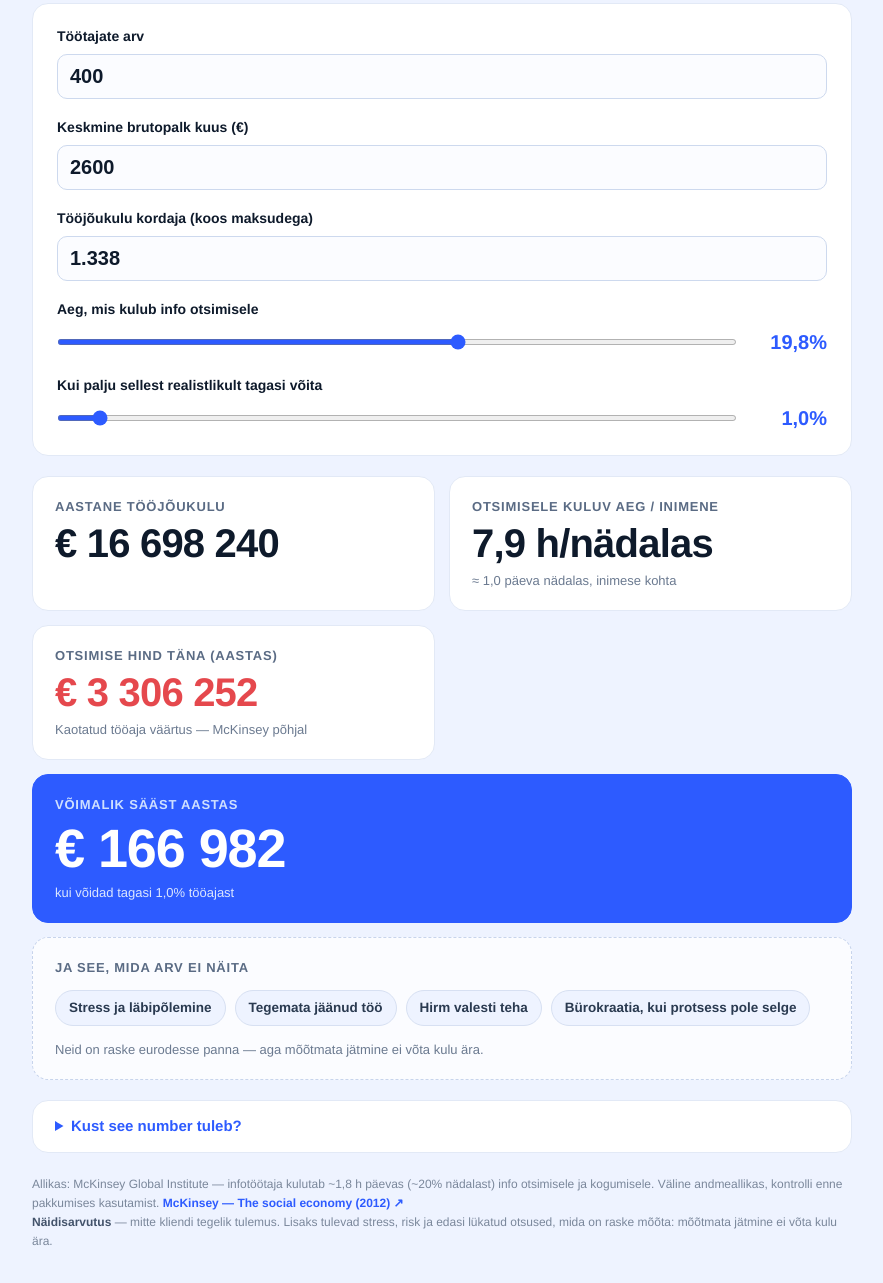
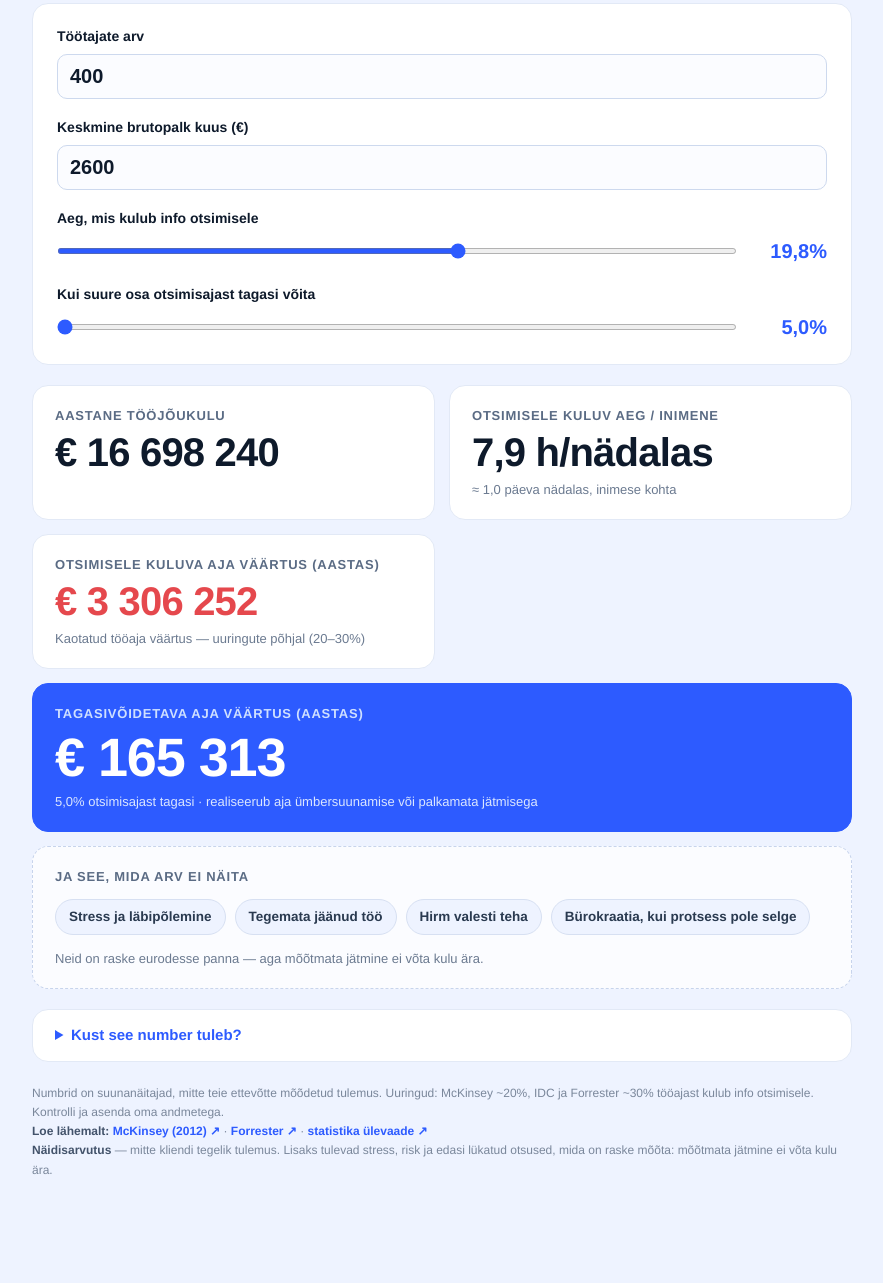
Before and after one commit to eivaWW/lost-time-calculator, a plain HTML site: page index.html in a window 1280 px wide. Shown: the part 191-1474 px from the top of the page, without its empty margins (198-1081 px from the left). After the commit the page ends 1411 px from the top, so only its background shows below. Drawn offline with Linux system fonts and the light colour scheme.

Commit message:
Add files via upload

```diff
--- a/index.html
+++ b/index.html
@@ -55,8 +55,8 @@
       <div class="brand">Webware</div>
       <h1 data-et="Mida kaotatud aeg maksab?" data-en="What does lost time cost?">Mida kaotatud aeg maksab?</h1>
       <p class="lede"
-         data-et="McKinsey andmetel kulub keskmisel infotöötajal ~20% tööajast (ligi üks päev nädalas) info otsimisele ja kogumisele. Pane sisse oma numbrid ja vaata, mida see maksab — ja mida tähendaks kas või väikese osa tagasivõitmine."
-         data-en="McKinsey finds the average information worker spends ~20% of the week (nearly one day) searching for and gathering information. Put in your own numbers to see what that costs — and what recovering even a small share is worth.">
+         data-et="Uuringute põhjal kulub infotöötajal 20–30% tööajast (kuni päev nädalas) info otsimisele ja kogumisele. Pane sisse oma numbrid ja vaata, mida see maksab — ja mida tähendaks kas või väikese osa tagasivõitmine."
+         data-en="Research puts the time an information worker spends searching for and gathering information at 20–30% of the week (up to a day). Put in your own numbers to see what that costs — and what reclaiming even a small share is worth.">
       </p>
     </div>
     <div class="lang">
@@ -71,18 +71,14 @@
       <input type="number" id="emp" value="400" min="1" step="1">
     </div>
     <div class="field">
-      <label data-et="Keskmine brutopalk kuus (€)" data-en="Average gross monthly salary (€)">Keskmine brutopalk kuus (€)</label>
+      <label data-et="Keskmine brutopalk kuus (€)" data-en="Average gross monthly salary (€)">Keskmine brutopalk kuus (€)
+        <span class="hint" data-et="Tööandja maksud (~34%, Eesti) liidetakse automaatselt." data-en="Employer taxes (~34%, Estonia) are added automatically.">+ tööandja maksud (~34%)</span>
+      </label>
       <input type="number" id="gross" value="2600" min="0" step="50">
     </div>
     <div class="field">
-      <label data-et="Tööjõukulu kordaja (koos maksudega)" data-en="Employer-cost multiplier (incl. taxes)">Tööjõukulu kordaja (koos maksudega)
-        <span class="hint" data-et="Eestis ~1,34 (sotsiaalmaks + töötuskindlustus)" data-en="Estonia ~1.34 (social tax + unemployment insurance)">Eestis ~1,34</span>
-      </label>
-      <input type="number" id="mult" value="1.338" min="1" step="0.001">
-    </div>
-    <div class="field">
       <label data-et="Aeg, mis kulub info otsimisele" data-en="Time spent searching for information">Aeg, mis kulub info otsimisele
-        <span class="hint" data-et="McKinsey lähtekoht: ~20% tööajast" data-en="McKinsey baseline: ~20% of the workweek">McKinsey: ~20%</span>
+        <span class="hint" data-et="Uuringud: McKinsey ~20%, IDC/Forrester ~30%" data-en="Research: McKinsey ~20%, IDC/Forrester ~30%">~20–30%</span>
       </label>
       <div class="rangewrap">
         <input type="range" id="search" value="19.8" min="5" max="30" step="0.2">
@@ -90,12 +86,12 @@
       </div>
     </div>
     <div class="field">
-      <label data-et="Kui palju sellest realistlikult tagasi võita" data-en="How much of it you could realistically recover">Kui palju sellest realistlikult tagasi võita
-        <span class="hint" data-et="Konservatiivne hinnang — Webware aitab selle tagasi tuua" data-en="Conservative estimate — Webware helps you win it back">konservatiivne</span>
+      <label data-et="Kui suure osa otsimisajast tagasi võita" data-en="How much of the lost search time you win back">Kui suure osa otsimisajast tagasi võita
+        <span class="hint" data-et="Konservatiivne — tõesta pilootprojektiga" data-en="Conservative — prove it with a pilot">konservatiivne</span>
       </label>
       <div class="rangewrap">
-        <input type="range" id="recover" value="1" min="0.5" max="10" step="0.5">
-        <span class="rangeval" id="recoverVal">1,0%</span>
+        <input type="range" id="recover" value="5" min="5" max="50" step="5">
+        <span class="rangeval" id="recoverVal">5%</span>
       </div>
     </div>
   </div>
@@ -111,12 +107,12 @@
       <div class="sub" id="oHoursSub"></div>
     </div>
     <div class="out">
-      <div class="k" data-et="Otsimise hind täna (aastas)" data-en="Cost of searching today (per year)">Otsimise hind täna (aastas)</div>
+      <div class="k" data-et="Otsimisele kuluva aja väärtus (aastas)" data-en="Value of time spent searching (per year)">Otsimisele kuluva aja väärtus (aastas)</div>
       <div class="v warn" id="oSearchCost">–</div>
-      <div class="sub" data-et="Kaotatud tööaja väärtus — McKinsey põhjal" data-en="Value of lost working time — based on McKinsey">Kaotatud tööaja väärtus — McKinsey põhjal</div>
+      <div class="sub" data-et="Kaotatud tööaja väärtus — uuringute põhjal (20–30%)" data-en="Value of lost working time — per research (20–30%)">Kaotatud tööaja väärtus — uuringute põhjal (20–30%)</div>
     </div>
     <div class="out hero">
-      <div class="k" data-et="Võimalik sääst aastas" data-en="Potential saving per year">Võimalik sääst aastas</div>
+      <div class="k" data-et="Tagasivõidetava aja väärtus (aastas)" data-en="Value of time reclaimed (per year)">Tagasivõidetava aja väärtus (aastas)</div>
       <div class="v" id="oSaving">–</div>
       <div class="sub" id="oSavingSub"></div>
     </div>
@@ -135,25 +131,26 @@
   <details style="margin-top:20px; background:#fff; border:1px solid #e2e9f6; border-radius:16px; padding:14px 22px;">
     <summary style="cursor:pointer; font-weight:800; color:#2D5BFF; font-size:15px;" data-et="Kust see number tuleb?" data-en="Where does this number come from?">Kust see number tuleb?</summary>
     <div style="font-size:13.5px; color:#43536b; margin-top:12px;">
-      <p data-et="Lähtekoht on uuring, mitte teie number. McKinsey järgi kulub infotöötajal ~20% ajast otsimisele — kasutage seda alguspunktina ja asendage oma andmetega." data-en="The starting point is research, not your number. McKinsey finds ~20% of time goes to searching — use it as an anchor and replace it with your own data."></p>
+      <p data-et="Lähtekoht on uuring, mitte teie number. Uuringud näitavad 20–30% (McKinsey ~20%, IDC/Forrester ~30%) — kasutage seda alguspunktina ja asendage oma andmetega." data-en="The starting point is research, not your number. Studies show 20–30% (McKinsey ~20%, IDC/Forrester ~30%) — use it as an anchor and replace it with your own data."></p>
       <p style="margin-top:10px; font-weight:700; color:#0E1A2B;" data-et="Kuidas oma numbrit teada saada:" data-en="How to find your own number:"></p>
       <p style="margin-top:6px;" data-et="&bull; Lühiküsitlus: mitu tundi nädalas kulub dokumendi või õige versiooni otsimisele?" data-en="&bull; A short survey: how many hours a week do you spend finding a document or the right version?"></p>
       <p style="margin-top:4px;" data-et="&bull; Ajapäevik ühe nädala jooksul mõne vabatahtlikuga." data-en="&bull; A one-week time diary with a few volunteers."></p>
       <p style="margin-top:4px;" data-et="&bull; Ajastatud test: leia viimane allkirjastatud versioon — ja mõõda aeg." data-en="&bull; A timed test: find the last signed version — and time it."></p>
       <p style="margin-top:4px;" data-et="&bull; Töötuba: joonista ühe dokumendi teekond ja loe kokku puudutused ja ooteajad." data-en="&bull; A workshop: map one document's journey and count the touches and waiting time."></p>
-      <p style="margin-top:10px;" data-et="Kui palju tagasi võita: mitte kõike. Vaikimisi on siin konservatiivne 1%. Tegeliku osa saab teada ainult mõõtes — enne/pärast pilootprojektiga." data-en="How much you can win back: not all of it. The default here is a conservative 1%. The real share is only known by measuring — a before/after pilot."></p>
+      <p style="margin-top:10px;" data-et="Kui palju tagasi võita: mitte kõike. Vaikimisi on siin konservatiivne osa otsimisajast. Tegeliku osa saab teada ainult mõõtes — enne/pärast pilootprojektiga." data-en="How much you can win back: not all of it. The default here is a conservative slice of the search time. The real share is only known by measuring — a before/after pilot."></p>
     </div>
   </details>
 
   <p class="foot">
-    <span data-et="Allikas: McKinsey Global Institute — infotöötaja kulutab ~1,8 h päevas (~20% nädalast) info otsimisele ja kogumisele. Väline andmeallikas, kontrolli enne pakkumises kasutamist."
-          data-en="Source: McKinsey Global Institute — information workers spend ~1.8 h/day (~20% of the week) searching for and gathering information. External figure; verify before using in a proposal.">
-    </span>
-    <a href="https://www.mckinsey.com/industries/technology-media-and-telecommunications/our-insights/the-social-economy" target="_blank" rel="noopener">McKinsey — The social economy (2012) ↗</a><br>
+    <span data-et="Numbrid on suunanäitajad, mitte teie ettevõtte mõõdetud tulemus. Uuringud: McKinsey ~20%, IDC ja Forrester ~30% tööajast kulub info otsimisele. Kontrolli ja asenda oma andmetega."
+          data-en="These figures are directional, not your company's measured result. Research: McKinsey ~20%, IDC and Forrester ~30% of time goes to searching. Verify and replace with your own data."></span><br>
+    <b data-et="Loe lähemalt:" data-en="Read more:">Loe lähemalt:</b>
+    <a href="https://www.mckinsey.com/industries/technology-media-and-telecommunications/our-insights/the-social-economy" target="_blank" rel="noopener">McKinsey (2012) &#8599;</a> &middot;
+    <a href="https://www.cdpinstitute.org/news/knowledge-workers-lose-30-of-time-looking-for-data-forrester-study/" target="_blank" rel="noopener">Forrester &#8599;</a> &middot;
+    <a href="https://m-files.com/resources/en-hub/rt-main-blog-en/how-long-does-it-actually-take-to-find-a-document-dissecting-the-many-stats-out-there" target="_blank" rel="noopener" data-et="statistika ülevaade &#8599;" data-en="overview of the stats &#8599;">overview of the stats &#8599;</a><br>
     <b data-et="Näidisarvutus" data-en="Illustrative model">Näidisarvutus</b>
     <span data-et=" — mitte kliendi tegelik tulemus. Lisaks tulevad stress, risk ja edasi lükatud otsused, mida on raske mõõta: mõõtmata jätmine ei võta kulu ära."
-          data-en=" — not an actual client result. On top of this come stress, risk and delayed decisions that are hard to measure: unmeasured isn't unpaid.">
-    </span>
+          data-en=" — not an actual client result. On top of this come stress, risk and delayed decisions that are hard to measure: unmeasured isn't unpaid."></span>
   </p>
 </div>
 
@@ -168,11 +165,11 @@
   function num(id){ var v=parseFloat(document.getElementById(id).value); return isNaN(v)?0:v; }
 
   function calc(){
-    var emp=num('emp'), gross=num('gross'), mult=num('mult'),
+    var emp=num('emp'), gross=num('gross'), mult=1.338, // Estonia: social tax 33% + unemployment 0.8%
         search=num('search'), recover=num('recover');
     var annualLabor = emp*gross*12*mult;
     var searchCost = annualLabor*search/100;
-    var saving = annualLabor*recover/100;
+    var saving = searchCost*recover/100;
     var hoursWeek = 40*search/100;
     var daysWeek = hoursWeek/8;
 
@@ -188,9 +185,10 @@
     document.getElementById('oHoursSub').textContent = (lang==='et'
       ? '≈ ' + dTxt + ' päeva nädalas, inimese kohta' : '≈ ' + dTxt + ' days/week, per person');
     document.getElementById('oSavingSub').textContent = (lang==='et'
-      ? 'kui võidad tagasi ' + fmtPct(recover) + ' tööajast' : 'recovering ' + fmtPct(recover) + ' of working time');
+      ? fmtPct(recover) + ' otsimisajast tagasi · realiseerub aja ümbersuunamise või palkamata jätmisega'
+      : fmtPct(recover) + ' of search time won back · realised by redeploying time or avoiding hires');
 
-    try { localStorage.setItem('ww_calc', JSON.stringify({emp:emp,gross:gross,mult:mult,search:search,recover:recover,lang:lang})); } catch(e){}
+    try { localStorage.setItem('ww_calc', JSON.stringify({emp:emp,gross:gross,search:search,recover:recover,lang:lang})); } catch(e){}
   }
 
   function setLang(l){
@@ -208,14 +206,14 @@
   try {
     var saved = JSON.parse(localStorage.getItem('ww_calc'));
     if(saved){
-      ['emp','gross','mult','search','recover'].forEach(function(k){
+      ['emp','gross','search','recover'].forEach(function(k){
         if(saved[k]!=null) document.getElementById(k).value=saved[k];
       });
       if(saved.lang) lang=saved.lang;
     }
   } catch(e){}
 
-  ['emp','gross','mult','search','recover'].forEach(function(id){
+  ['emp','gross','search','recover'].forEach(function(id){
     document.getElementById(id).addEventListener('input', calc);
   });
   setLang(lang);
```
